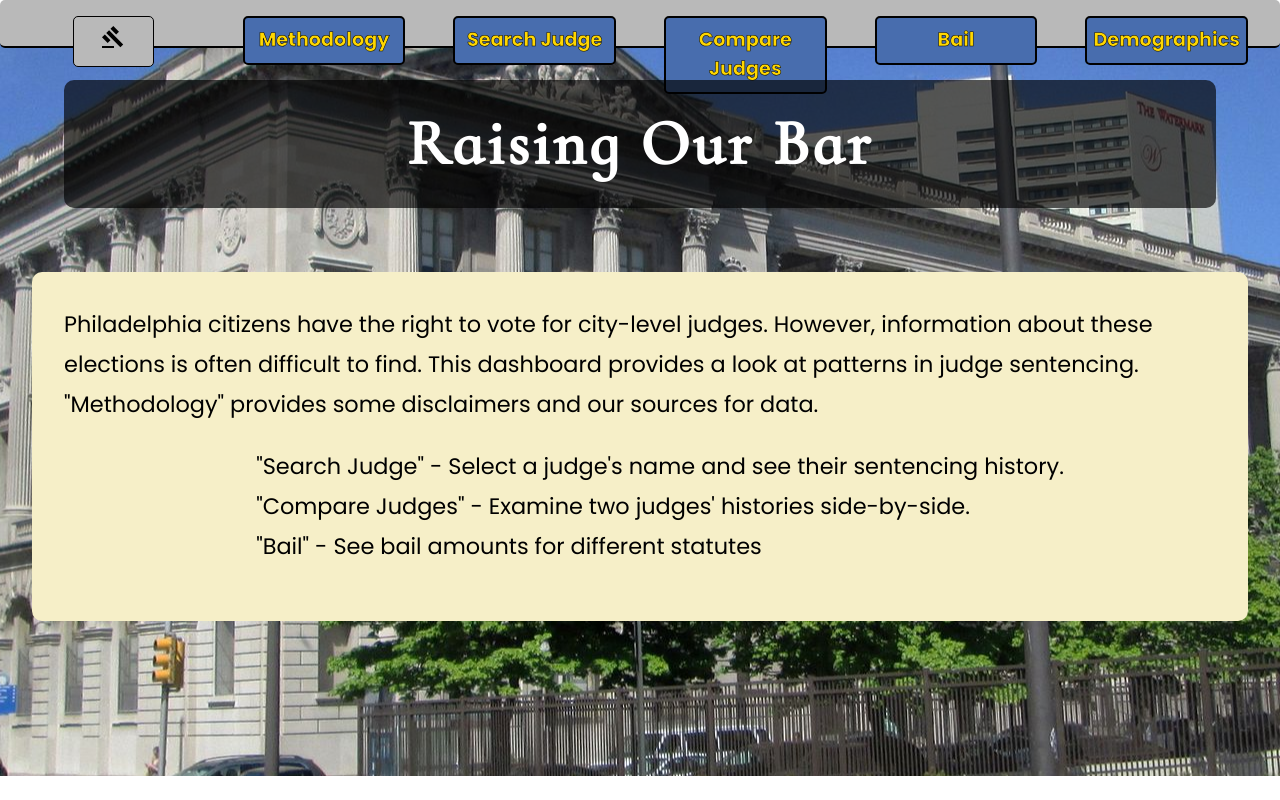
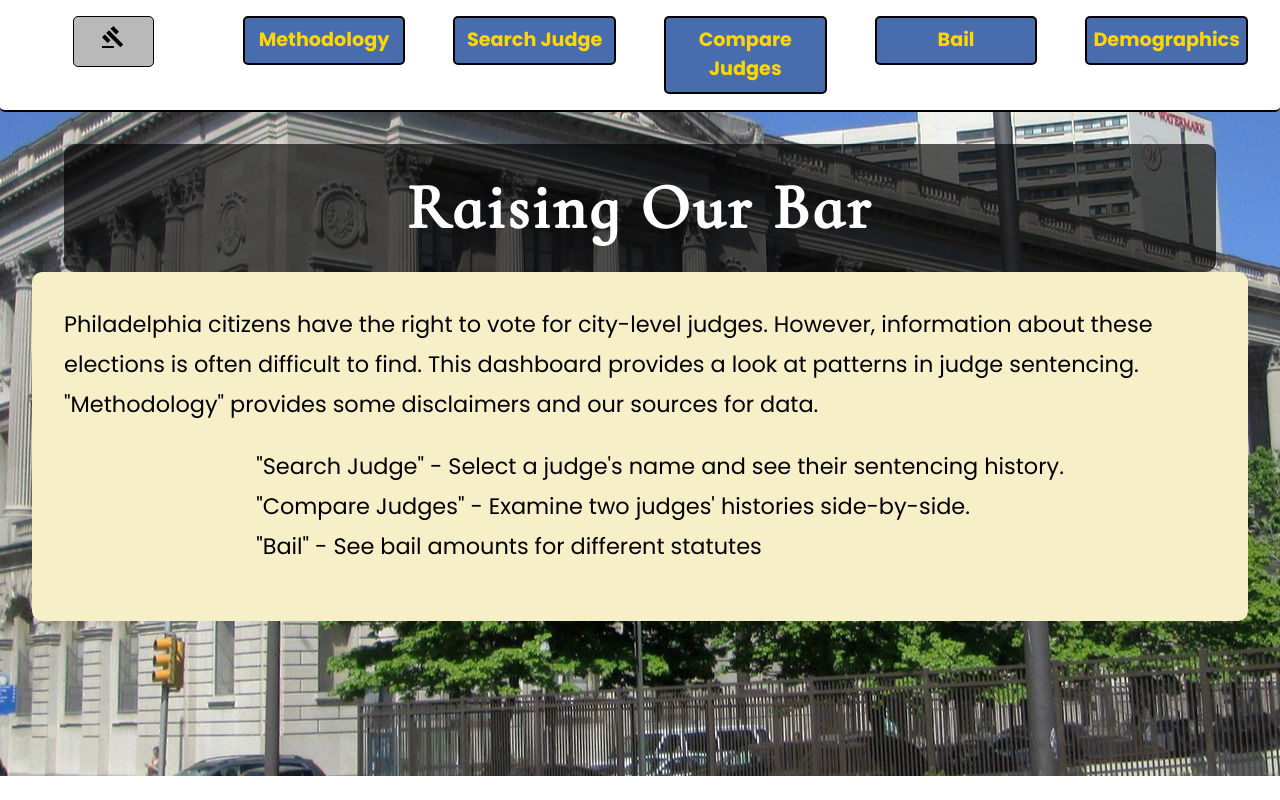
Before and after one commit to SJHPHL-Challenge-10/Challenge-10, a React (Create React App) app: page / in a window 1280 px wide. Built offline with nearby package versions, Linux system fonts and the light colour scheme.

Commit message:
Cleanup of comments

```diff
--- a/src/App.js
+++ b/src/App.js
@@ -16,7 +16,6 @@ function App() {
 				<Route path="/judge" element={<JudgePage />}></Route>
 				<Route path="/judgeCompare" element={<JudgeTableauCompare />}></Route>
 				<Route path="/bail" element={<BailTableau />}></Route>
-				{/* <Route path="/vocabulary" element={<Vocabulary />}></Route> */}
 				<Route path="/methodology" element={<Methodology />}></Route>
 				<Route path="/demographics" element={<DemographicsTableau />}></Route>
 			</Routes>
--- a/src/styles/Header.scss
+++ b/src/styles/Header.scss
@@ -1,6 +1,6 @@
 @import './config.scss';
 .header {
-	height: 3rem;
+	// height: 3rem;
 	width: 100%;
 	display: flex;
 
@@ -14,7 +14,8 @@
 	.nav {
 		display: flex;
 		width: 100%;
-		background-color: $gray;
+		background-color: white;
+		border-bottom: 2px solid black;
 		border-radius: 5px;
 		ul {
 			display: grid;
@@ -35,8 +36,6 @@
 					padding-block: 0.5rem;
 					cursor: pointer;
 					text-align: center;
-					-webkit-text-stroke: 0.5px;
-					-webkit-text-stroke-color: black;
 				}
 			}
 		}
```
